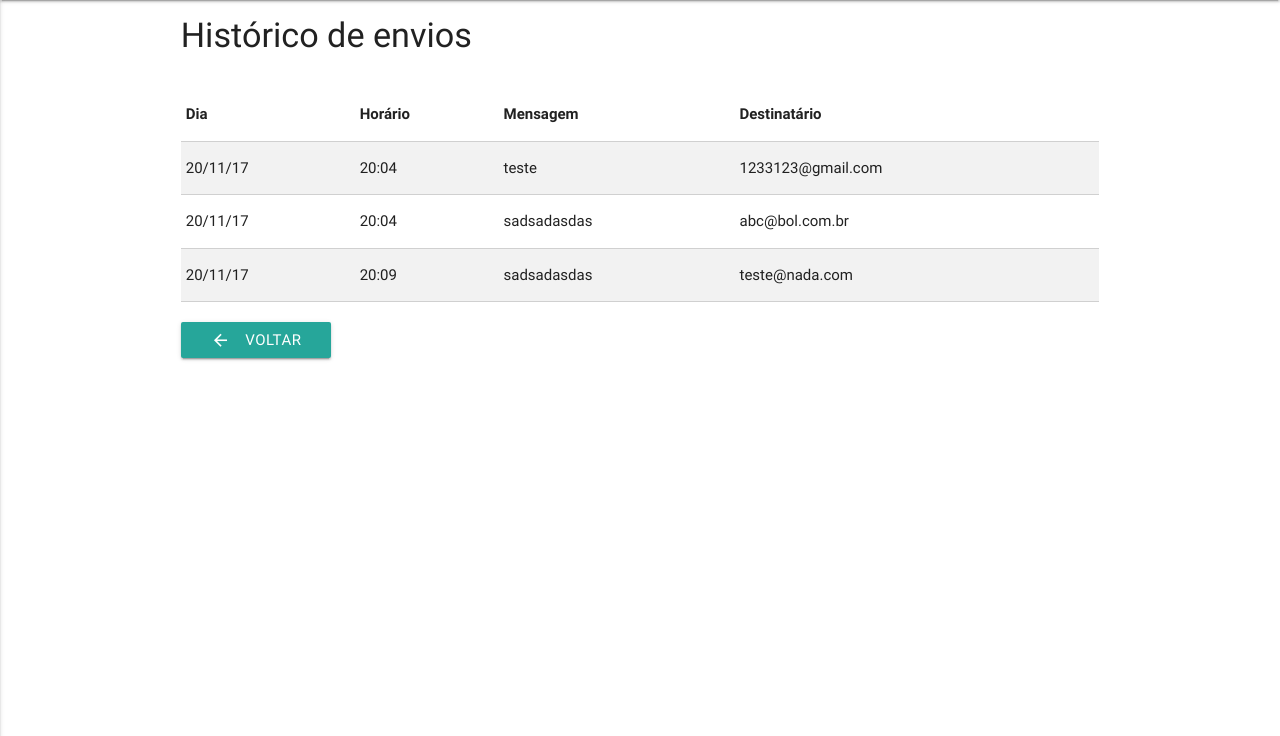
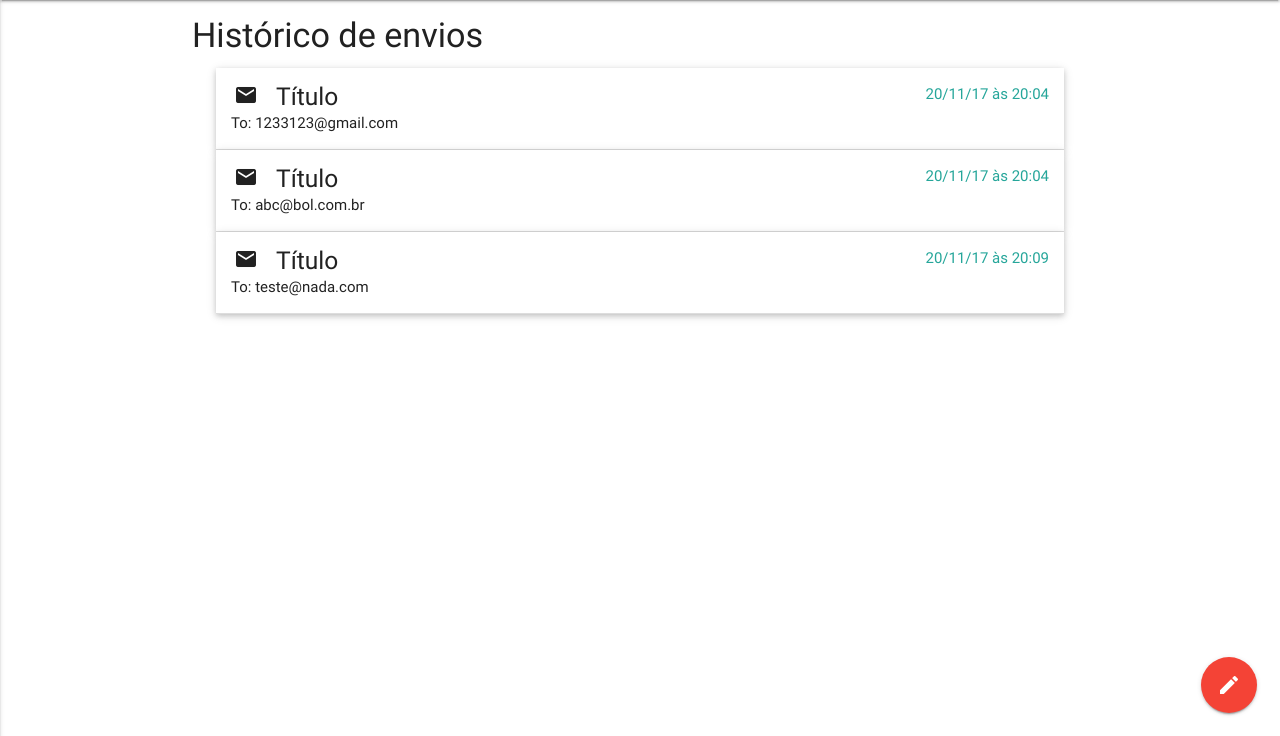
Before and after one commit to MarechalLima/site-pweb, a PHP site: page /historico.php in a window 1280 px wide. Shown: the part 64-800 px from the top of the page. Run offline with PHP 8.4, Linux system fonts and the light colour scheme; some libraries are stand-ins or nearby versions.

Commit message:
Collapsible no historico
Melhorando view do historico de envios.

```diff
--- a/historico.php
+++ b/historico.php
@@ -12,48 +12,53 @@
     <?php include 'supmenu.php' ?>
 
     <div class="container">
+      <h4> Histórico de envios </h4>
+      <ul class="collapsible popout" data-collapsible="accordion">
 
-      <div class="row">
-        <h4>Histórico de envios</h4>
+        <?php
+          for($i=0;$i<count($arquivo);$i++){
+            $dados = preg_split("/,/",$arquivo[$i]);
+
+            $dia = $dados[0];
+            $hora = $dados[1];
+            $msg = $dados[2];
+            $dest = $dados[3];
+
+        ?>
+
+        <li>
+          <div class="collapsible-header" style="display: block">
+            <i class="material-icons left">email</i>
+            <div class="secondary-content"><?=$dia." às ". $hora?></div>
+            <h5 style="display: inline">Título</h5> <br>
+            <?="To: ".$dest?>
+
+
+          </div>
+
+          <div class="collapsible-body">
+            <span><?=$msg?></span>
+          </div>
+        </li>
+
+
+      <?php } ?>
+
+      </ul>
+      <div class="fixed-action-btn">
+        <a class="btn-floating btn-large waves-effect waves-light red right modal-trigger" href="corretor.php">
+          <i class="material-icons">create</i>
+        </a>
       </div>
-
-      <div class="row">
-        <table class="bordered striped">
-          <thead>
-            <tr>
-              <th> Dia </td>
-              <th> Horário </td>
-              <th> Mensagem </td>
-              <th> Destinatário </td>
-            </tr>
-          </thead>
-
-          <tbody>
-
-          <?php
-            for($i=0;$i<count($arquivo);$i++){
-              $dados = preg_split("/,/",$arquivo[$i]);
-          ?>
-            <tr>
-              <td> <?= $dados[0] ?> </td>
-              <td> <?= $dados[1] ?> </td>
-              <td> <?= $dados[2] ?> </td>
-              <td> <?= $dados[3] ?> </td>
-            </tr>
-          <?php
-            }
-          ?>
-
-          </tbody>
-        </table>
-      </div>
-
-      <div class="row">
-        <a class="btn waves-effect waves-light" href="corretor.php"> <i class="material-icons left">arrow_back</i> Voltar </a>
-      </div>
-
 
     </div>
 
+    <script type="text/javascript">
+      $(document).ready(function(){
+        $('.collapsible').collapsible();
+      });
+
+    </script>
+
   </body>
 </html>
```
